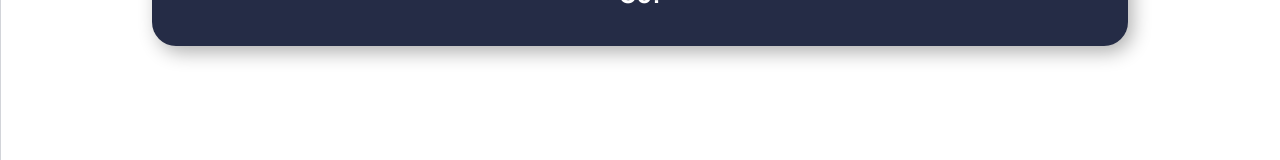
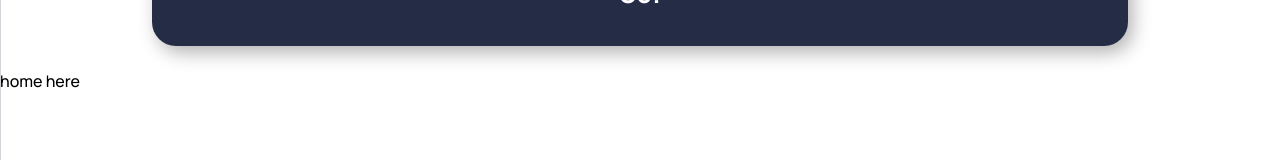
Before and after one commit to kittywizard/spellbook, a React (Vite) app: page / in a window 1280 px wide. Shown: the part 435-595 px from the top of the page. Built offline with nearby package versions, Linux system fonts and the light colour scheme.

Commit message:
creating pages for react router

```diff
--- a/src/App.tsx
+++ b/src/App.tsx
@@ -4,6 +4,10 @@ import { useContext } from "react";
 import {Context} from "./Context";
 
 import { useState } from "react";
+import {Route, Routes, Link} from "react-router-dom";
+import Home from "./pages/Home";
+import SpellSelect from "./pages/SpellSelect";
+import Start from "./pages/Start";
 
 const App:React.FC = () => {
 
@@ -49,6 +53,11 @@ const App:React.FC = () => {
           <Box />
         </section>
       }
+      <Routes>
+          <Route path="/" element={<Home/>}/>
+          <Route path="/start" element={<Start/>} />
+          <Route path="/select" element={<SpellSelect/>} />
+      </Routes>
     </>
   )
 }
--- /dev/null
+++ b/src/pages/Home.tsx
@@ -0,0 +1,9 @@
+const Home:React.FC = () => {
+    return (
+        <section>
+            home here
+        </section>
+    )
+}
+
+export default Home;
--- /dev/null
+++ b/src/pages/SpellSelect.tsx
@@ -0,0 +1,10 @@
+
+const SpellSelect:React.FC = () => {
+    return (
+        <section>
+            spell here
+        </section>
+    )
+}
+
+export default SpellSelect;
--- /dev/null
+++ b/src/pages/Start.tsx
@@ -0,0 +1,9 @@
+const Start:React.FC = () => {
+    return (
+        <section>
+            start here
+        </section>
+    )
+}
+
+export default Start;
```
